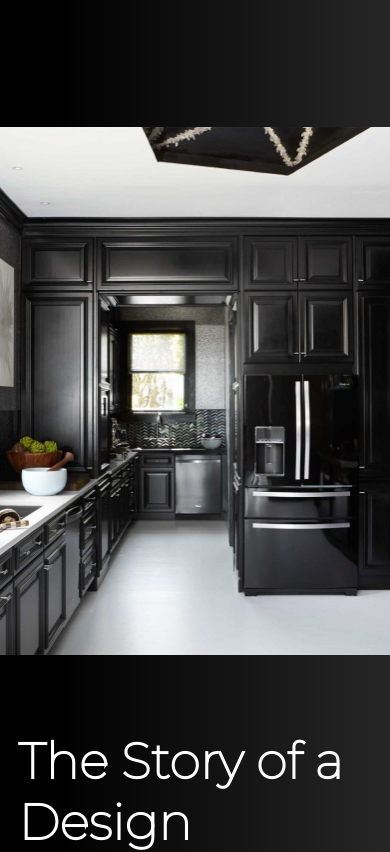
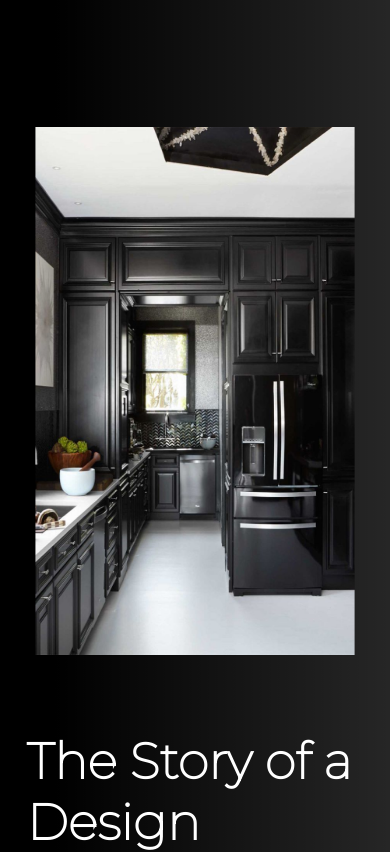
Before and after one commit to Alexasandra1/Intra, a React (Create React App) app in the folder frontend/: page /aboutus in a window 390 px wide. Shown: the part 940-1792 px from the top of the page. Built offline with nearby package versions, Linux system fonts and the light colour scheme.

Commit message:
add: add media in the aboutUs Page

```diff
--- a/frontend/src/shared/components/InformationBlock/InformationBlock.scss
+++ b/frontend/src/shared/components/InformationBlock/InformationBlock.scss
@@ -99,6 +99,10 @@
     height: 231px;
     animation: imgLower 0.5s;
   }
+  .aboutUs__firstImg{
+    width: 320px;
+    animation: imgAboutLower 0.5s;
+  }
 }
 
 @keyframes imgLower {
@@ -112,3 +116,13 @@
     height: 231px;
   }
 }
+
+@keyframes imgAboutLower {
+  0% {
+    width: 410px;
+  }
+
+  100% {
+    width: 320px;
+  }
+}
```
